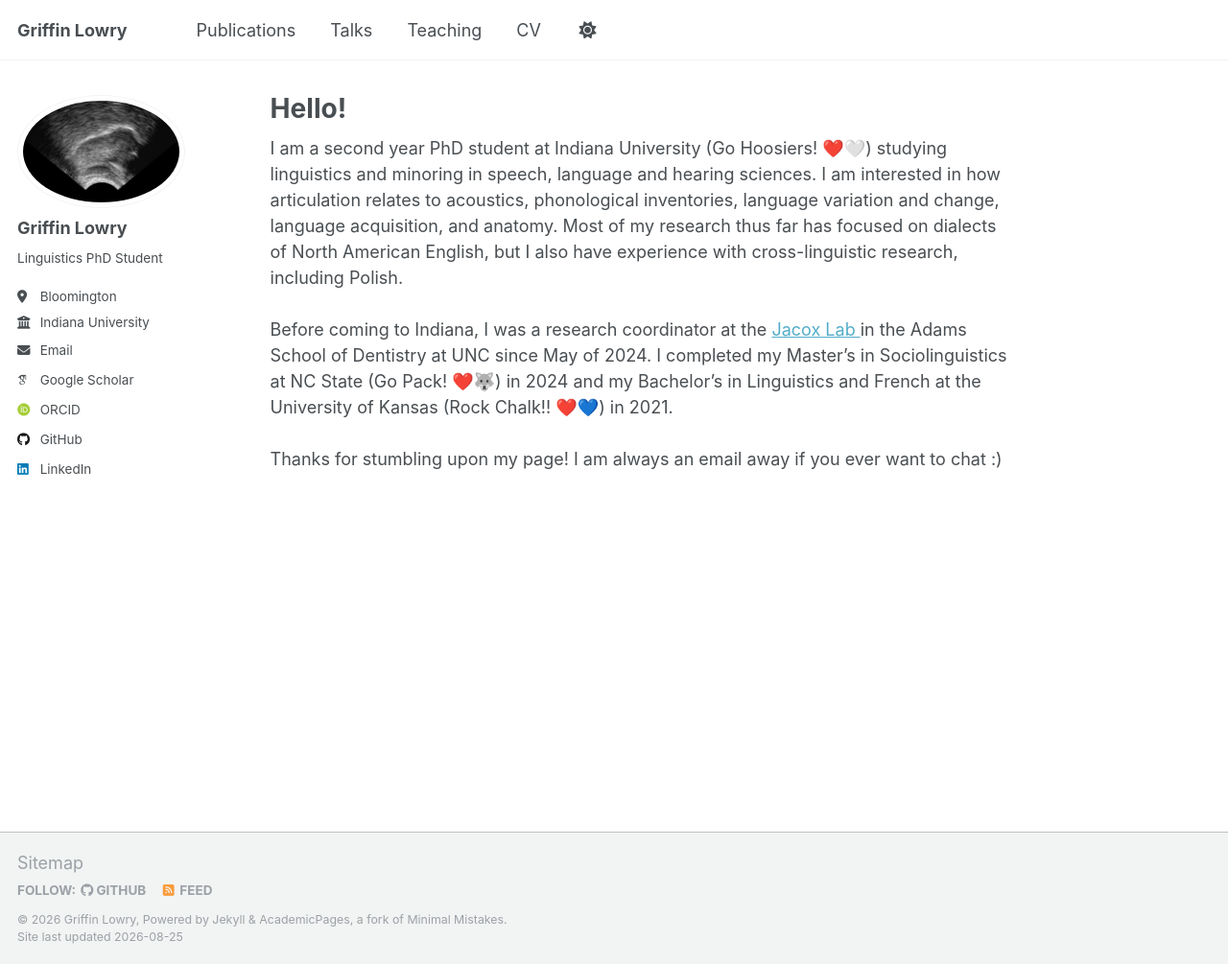
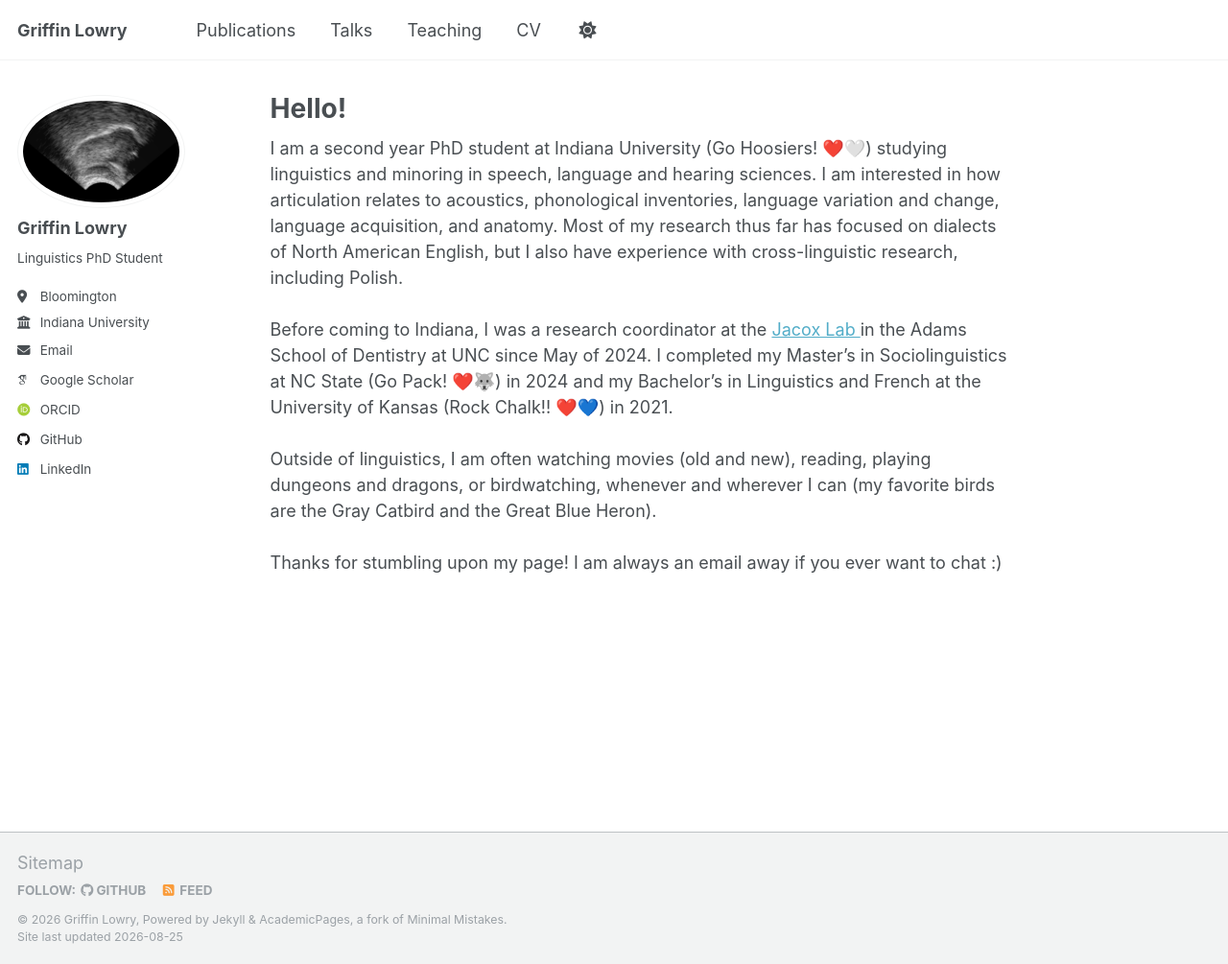
Before and after one commit to griffinlowry/griffinlowry.github.io, a Jekyll site: the page built from _pages/about.md, in a window 1280 px wide and 1005 px high. Shown: the whole window at 96% size. Built offline with Jekyll 4.4.1, drawn with Linux system fonts in a browser that asks for light colours; some web fonts are replaced.

Commit message:
Update about.md

```diff
--- a/_pages/about.md
+++ b/_pages/about.md
@@ -14,4 +14,7 @@ Before coming to Indiana, I was a research coordinator at the
 <a href="https://www.jacoxlab.com" title="Jacox Lab | UNC Dental Research"> Jacox Lab </a> in the Adams School of Dentistry at UNC since May of 2024. I completed my Master's in Sociolinguistics at NC State (Go Pack! ❤️🐺) in 2024 and my Bachelor's in Linguistics and French at the University of Kansas (Rock Chalk!! ❤️💙) in 2021.
 <br>
 <br>
+Outside of linguistics, I am often watching movies (old and new), reading, playing dungeons and dragons, or birdwatching, whenever and wherever I can (my favorite birds are the Gray Catbird and the Great Blue Heron).
+<br>
+<br>
 Thanks for stumbling upon my page! I am always an email away if you ever want to chat :)
```
